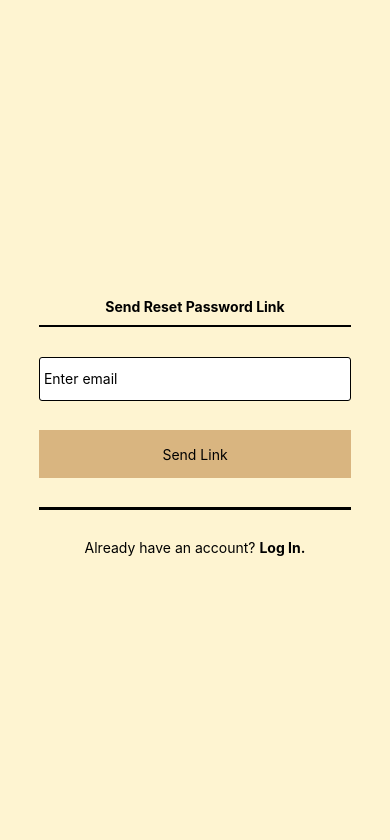
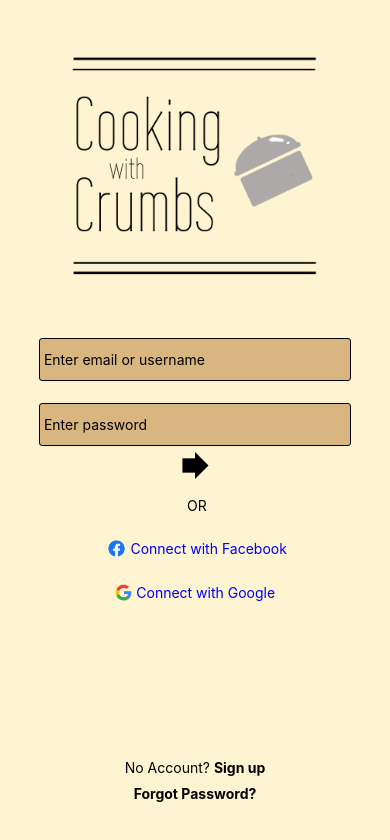
Before and after one commit to spagaldi/teamcream_frontend, a React Native app: screen / in a window 390 px wide. Shown: the top 840 px of the page. Built offline with nearby package versions, Linux system fonts and the light colour scheme; what react-native-responsive-fontsize would draw is missing.

Commit message:
youre welcome

```diff
--- a/App.js
+++ b/App.js
@@ -1,13 +1,15 @@
 import { StatusBar } from 'expo-status-bar';
 import React from 'react';
-import SignIn from './SignIn.js';
-import Username from './Username.js';
-import ResetPw from './ResetPw.js';
+import SignIn from './src/screens/SignInScreen.js';
+import Username from './src/screens/UsernameScreen.js';
+import ResetPw from './src/screens/ResetPwScreen.js';
 import { StyleSheet, Text, Image, View, TextInput, TouchableOpacity, Alert } from 'react-native';
 
 export default function App() {
   return (
-    <ResetPw/>
+    // <ResetPw/>
+     <SignIn />
+    // <Username />
 
   );
 }
--- a/OAuth.js
+++ b/src/components/OAuth.js
@@ -10,14 +10,14 @@ const OAuth = () => {
     return(
         <View style={{alignItems: 'center'}}>
             <View style={{paddingTop: height*.012, flexDirection: 'row', alignItems: 'center'}}>
-                <Image style={styles.facebookLogo} source = {require('./images/facebook_logo.png') } />
+                <Image style={styles.facebookLogo} source = {require('../../images/facebook_logo.png') } />
                 <Text style={{color: 'blue'}} onPress={() => Alert.alert('Facebook Button Pressed')}>
                     Connect with Facebook
                 </Text>
             </View>
 
             <View style={{flexDirection: 'row', alignItems: 'center'}}>
-                    <Image style={styles.googleLogo} source = {require('./images/google_logo.png') } />
+                    <Image style={styles.googleLogo} source = {require('../../images/google_logo.png') } />
                     <Text style={{paddingLeft: width*.012, color: 'blue'}} onPress={() => Alert.alert('Google Button Pressed')}>
                        Connect with Google
                     </Text>
--- a/SignIn.js
+++ b/src/screens/SignInScreen.js
@@ -1,6 +1,7 @@
 import React from 'react';
-import OAuth from './OAuth.js'
+import OAuth from '../components/OAuth.js'
 import { StyleSheet, Text, Image, View, TextInput, TouchableOpacity, Alert, Dimensions } from 'react-native';
+import { Entypo } from '@expo/vector-icons';
 
 const dimensions = Dimensions.get('window');
 const width = dimensions.width;
@@ -10,10 +11,11 @@ const SignIn = () => {
 
     return (
         <View style={styles.container}>
-            <View style={{padding: height*.05}}>
+            <View style={{  marginTop: height*.05, marginBottom: height*.05}}>
                 <Image
-                    style={{ width: .55*width, height: .3*height}}
-                    source={require('./images/crumbs_logo.png')}
+                    resizeMode="contain"
+                    style={{ width: .75*width, height: .3*height}}
+                    source={require('../../images/crumbs_logo.png')}
                />
             </View>
 
@@ -40,8 +42,9 @@ const SignIn = () => {
                 />
                 <View style={{alignItems:'center'}}>
                     <TouchableOpacity onPress= {() => Alert.alert('Enter password button pressed')}>
-                    <Image source={require('./images/submit.png')}
-                        style={{ width: width*.08, height: height*.08 }}/>
+                    {/* <Image source={require('../../images/submit.png')}
+                        style={{ width: width*.08, height: height*.08 }}/> */}
+                     <Entypo name="arrow-bold-right" size={36} color="black" />
                     </TouchableOpacity>
                 </View>
             </View>
```
Also changed, not shown: images/cooking_with_crumbs_logo.PNG (renamed from cooking_with_crumbs_logo.PNG), src/components/example.js (renamed from example.js), src/screens/ResetPwScreen.js (renamed from ResetPw.js), src/screens/UsernameScreen.js (renamed from Username.js).
